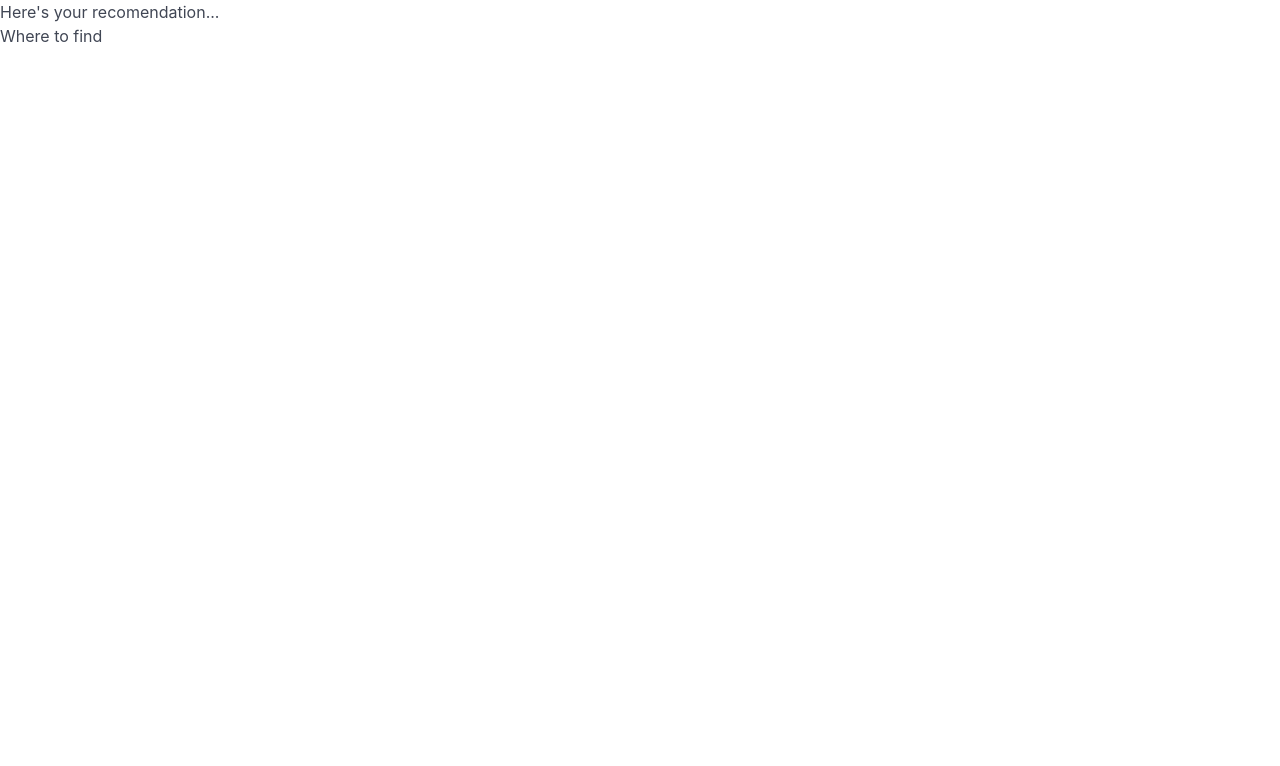
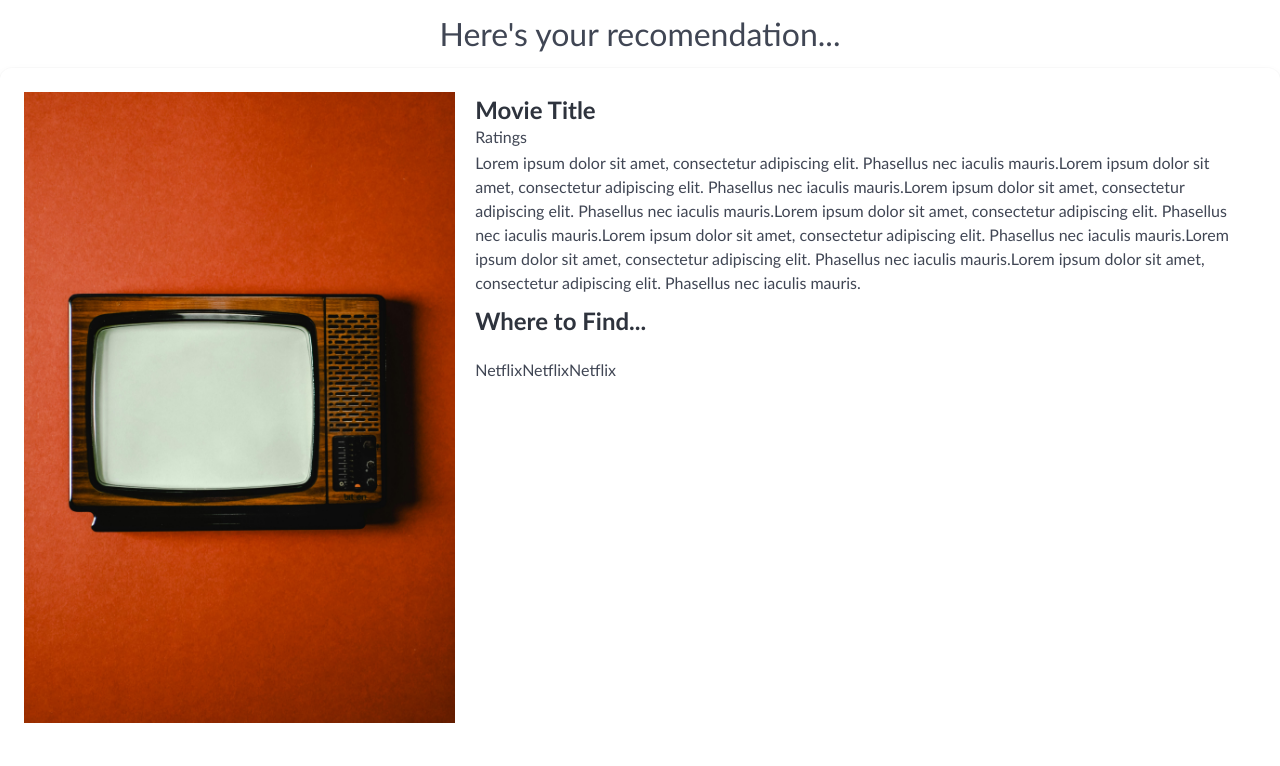
Before and after one commit to tawatson02/movie-night, a plain HTML site: page page2.html in a window 1280 px wide. Drawn offline with nearby package versions, Linux system fonts and the light colour scheme.

Commit message:
added styling to landing page and result page

```diff
--- a/assets/css/page2.css
+++ b/assets/css/page2.css
@@ -0,0 +1,41 @@
+*{
+    font-family: 'Trebuchet MS', 'Lucida Sans Unicode', 'Lucida Grande', 'Lucida Sans', Arial, sans-serif;
+}
+
+body{
+    /* display: flex;
+    flex-flow: column wrap; */
+    width: 100vw;
+    height: 100vh;
+    /* overflow: hidden; */
+    /* remove overflow  */
+}
+
+#poster{
+    max-height: 100%;
+    object-fit: cover;
+    padding-bottom: 1em;
+}
+
+.media-left{
+ width: 35%;
+}
+
+.card{
+    max-height: 100%;
+    width: 100vw;
+    height: 100vh;
+}
+
+header h1{
+    font-size: 200%;
+    display: flex;
+    justify-content: center;
+    margin: 10px;
+}
+
+#stream-platform{
+    display: flex;
+    flex-flow: row;
+
+}
--- /dev/null
+++ b/assets/css/reset.css
@@ -0,0 +1,35 @@
+* {
+    margin: 0;
+    padding: 0;
+    box-sizing: border-box;
+    /* gets rid of any default browsers pre-sets for margin, padding. box-sizing takes care of the height/width discrepencies. (include or exlcude padding/borders in box size calculation) */
+  }
+
+  html {
+    height: 100%;
+    /* defaults html height to 100% keeping content within the viewport*/
+  }
+
+  body {
+    min-height: 100%;
+    line-height: 1;
+    font-family: sans-serif;
+    /* adjusts styling of text by adding a default font and default line height */
+  }
+
+  h1, h2, h3, h4, h5, h6 {
+    font-size: 100%;
+    /* adjusts all headings to be the same font size */
+  }
+
+  input, select, option, optgroup, textarea, button,
+  pre, code {
+    font-size: 100%;
+    font-family: inherit;
+    /* defaults text styling for these attributes to 100% font size and inherits the default font provided in body (sans serif) */
+  }
+
+  ol, ul {
+    list-style: none;
+  }
+    /* changes the way list items are displayed. Gettting rid of any default bullet points used by a browser*/
--- a/assets/css/style.css
+++ b/assets/css/style.css
@@ -0,0 +1,28 @@
+*{
+    font-family: 'Trebuchet MS', 'Lucida Sans Unicode', 'Lucida Grande', 'Lucida Sans', Arial, sans-serif;
+}
+
+#page1-h1{
+    font-size: 1000%;
+}
+
+/* CSS for index.html */
+
+#movie-night{
+    display: flex;
+    justify-content: center;
+    margin-top: 200px;
+}
+
+#random-movie-button{
+    display: flex;
+    justify-content: center;
+    border: solid;
+    font-size: 800%;
+}
+
+#random-movie{
+    display: flex;
+    justify-content: center;
+}
+/* end CSS for index.html */
--- a/page2.html
+++ b/page2.html
@@ -4,7 +4,7 @@
     <meta charset="UTF-8">
     <meta name="viewport" content="width=device-width, initial-scale=1.0">
     <link rel="stylesheet" href="https://cdn.jsdelivr.net/npm/bulma@1.0.0/css/bulma.min.css">
-    <link rel="stylesheet" href="./assets/css/style.css">
+    <link rel="stylesheet" href="./assets/css/page2.css">
     <title>Movie Night</title>
 </head>
 <body>
@@ -13,7 +13,7 @@
             Here's your recomendation...
         </h1>
     </header>
-    <div id="movie-card">
+    <!-- <div id="movie-card">
         <div id="poster">
         </div>
         <div id="title">
@@ -29,7 +29,68 @@
         </div>
         <ul>
         </ul>
-    </div>
+    </div> -->
+    <div class="card">
+        <!-- <div class="card-image">
+          <figure class="image is-4by3">
+            <img id="poster"
+              src="./assets/images/tvPlaceholderproject1.jpg"
+              alt="Placeholder image"
+            />
+          </figure>
+        </div> -->
+        <div class="card-content">
+          <div class="media">
+            <div class="media-left">
+              <figure class="image is-2by3">
+                <img id="poster"
+                  src="./assets/images/tvPlaceholderproject1.jpg"
+                  alt="Placeholder image"
+                />
+              </figure>
+            </div>
+            <div class="is-flex-direction-column">
+                <div class="media-content">
+                    <p class="title is-4 m-1">Movie Title</p>
+
+                    <p class="subtitle is-6 m-1">Ratings</p>
+                </div>
+                <div class="content m-1">
+                    Lorem ipsum dolor sit amet, consectetur adipiscing elit. Phasellus nec
+                    iaculis mauris.Lorem ipsum dolor sit amet, consectetur adipiscing elit. Phasellus nec
+                    iaculis mauris.Lorem ipsum dolor sit amet, consectetur adipiscing elit. Phasellus nec
+                    iaculis mauris.Lorem ipsum dolor sit amet, consectetur adipiscing elit. Phasellus nec
+                    iaculis mauris.Lorem ipsum dolor sit amet, consectetur adipiscing elit. Phasellus nec
+                    iaculis mauris.Lorem ipsum dolor sit amet, consectetur adipiscing elit. Phasellus nec
+                    iaculis mauris.Lorem ipsum dolor sit amet, consectetur adipiscing elit. Phasellus nec
+                    iaculis mauris.
+                    <br />
+                <div class="title is-4 mt-3">
+                    Where to Find...
+                </div>
+                <div id="stream-platform">
+                    <div>
+                        Netflix
+                    </div>
+                    <div>
+                        Netflix
+                    </div>
+                    <div>
+                        Netflix
+                    </div>
+                </div>
+                </div>
+          </div>
+
+          <!-- <div class="content">
+            Lorem ipsum dolor sit amet, consectetur adipiscing elit. Phasellus nec
+            iaculis mauris. <a>@bulmaio</a>. <a href="#">#css</a>
+            <a href="#">#responsive</a>
+            <br />
+            <time datetime="2016-1-1">11:09 PM - 1 Jan 2016</time>
+          </div> -->
+        </div>
+      </div>
     <footer>
         <ul>
             <li>
```
Also changed, not shown: index.html (+4 -4 lines), assets/images/tvPlaceholderproject1.jpg (added).
